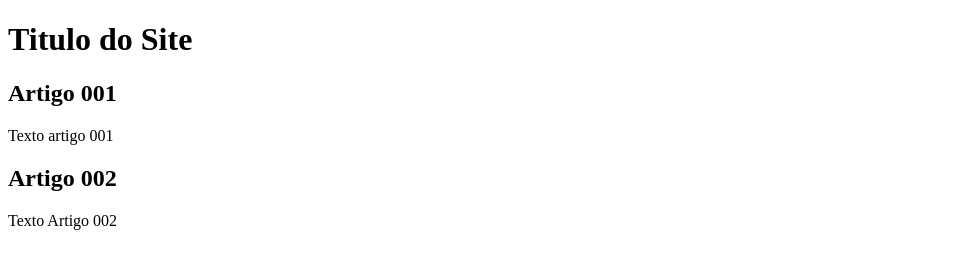
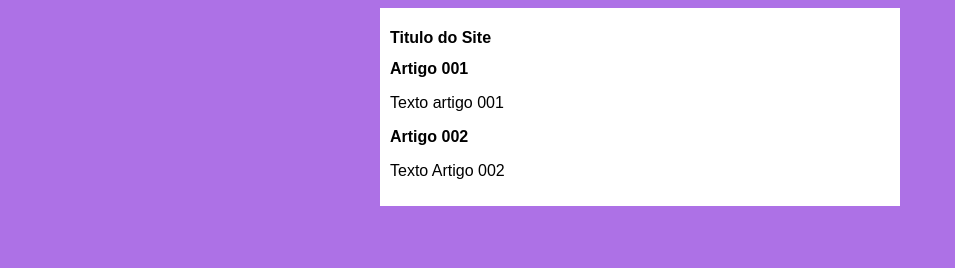
Before and after one commit to ViniciusNunesDEV/projeto-site, a plain HTML site: page index.html in a window 1280 px wide. Shown: the whole page, without its empty margins (0-955 px from the left). Drawn offline with Linux system fonts and the light colour scheme.

Commit message:
inicie o desing

```diff
--- /dev/null
+++ b/estilos/style.css
@@ -0,0 +1,16 @@
+*{
+    font-family: Arial, Helvetica, sans-serif;
+    font-size: 16px;
+}
+
+body{
+    background-color: rgb(173, 113, 230);
+}
+
+main{
+    background-color: white;
+    width: 500px;
+    margin: auto;
+    padding: 10px;
+    box-shadow: 3px px 5px rgba(0, 0, 0, 0.356);
+}
--- a/index.html
+++ b/index.html
@@ -4,6 +4,7 @@
     <meta charset="UTF-8">
     <meta name="viewport" content="width=device-width, initial-scale=1.0">
     <title>Titulo do Site</title>
+    <link rel="stylesheet" href="estilos/style.css">
 </head>
 <body>
     <main>
```
